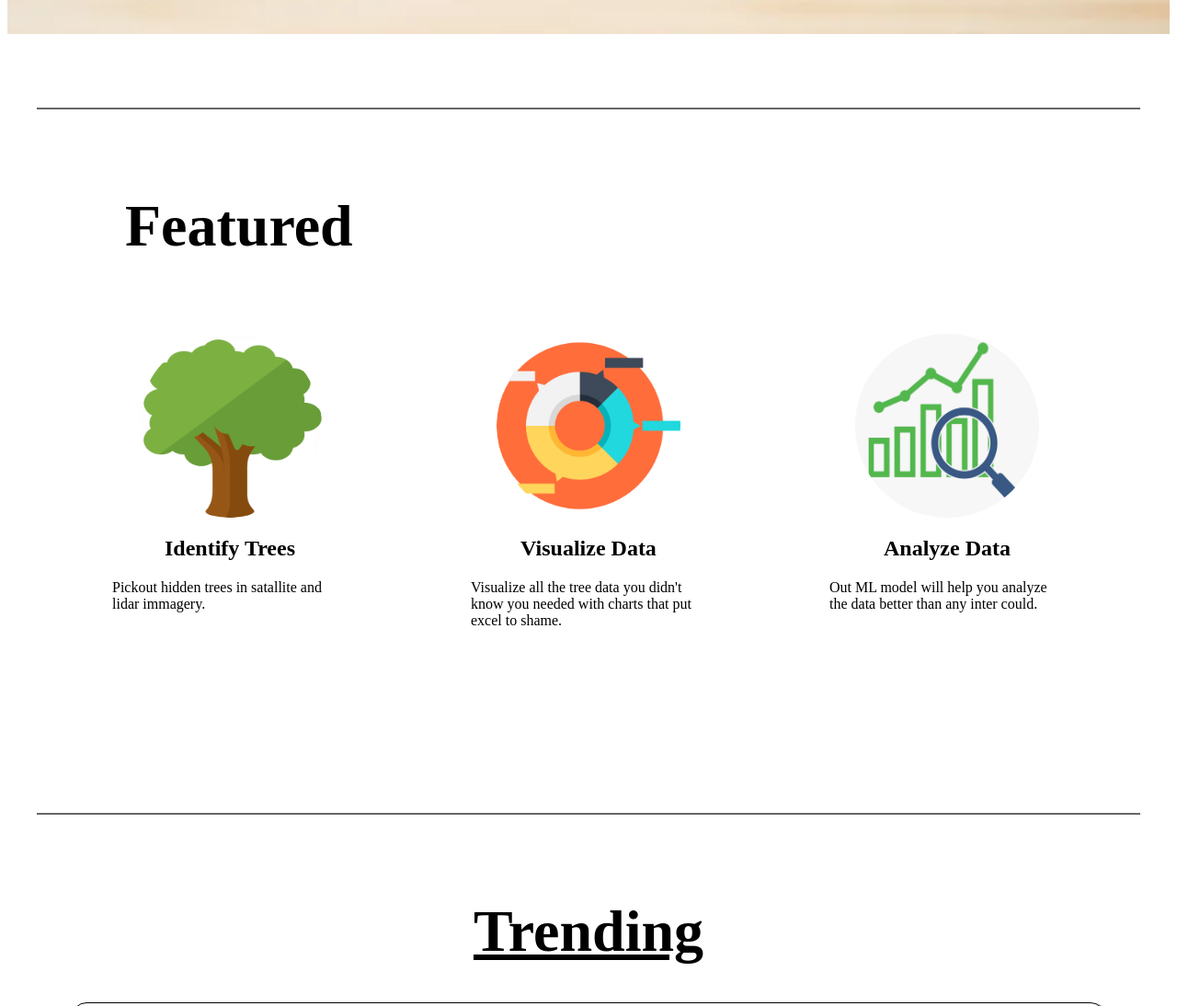
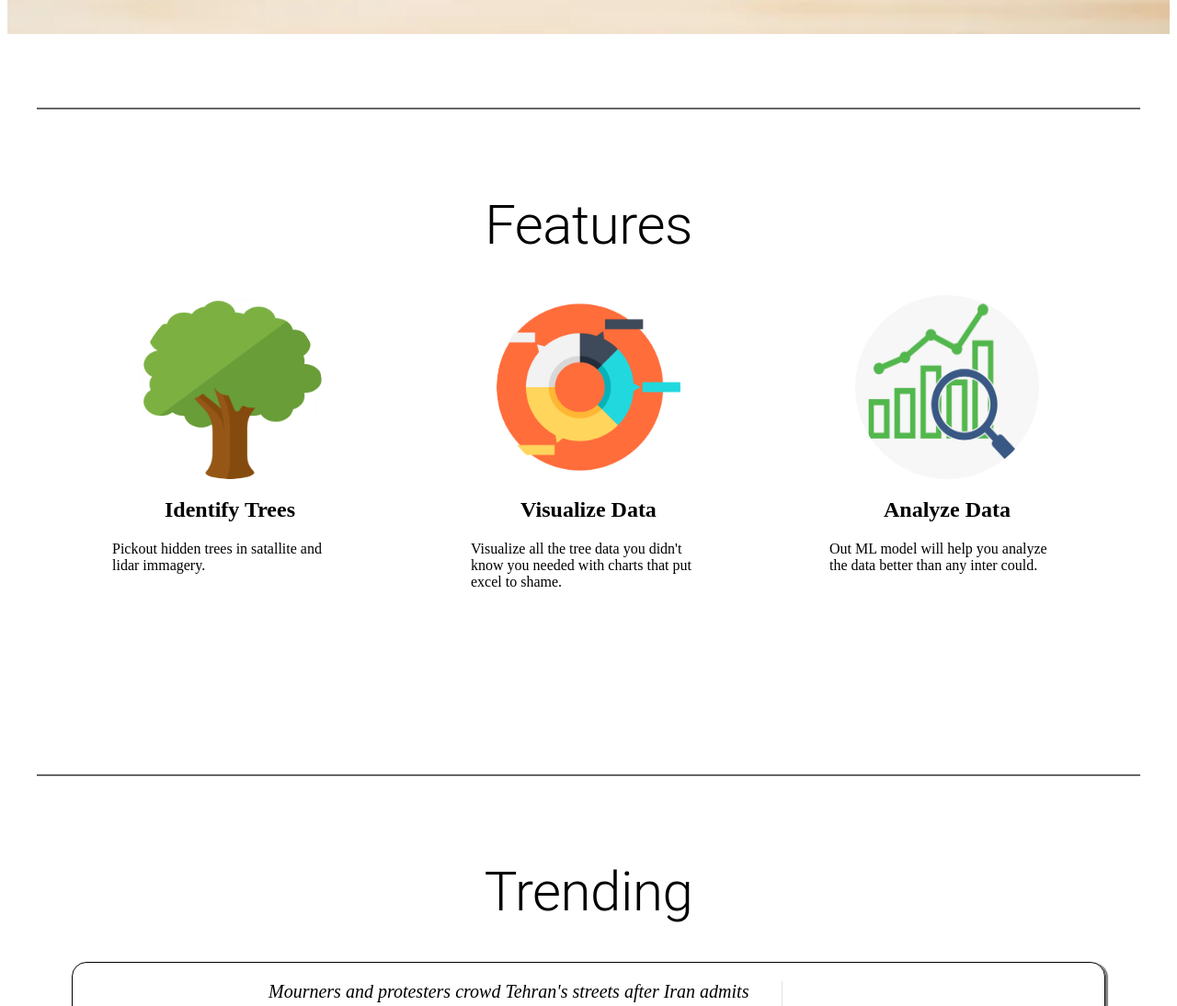
Before and after one commit to adrianosela/nwfacts, a React app in the folder nwfacts/: page / in a window 1280 px wide. Shown: the part 691-1785 px from the top of the page at 92% size. Built offline with nearby package versions, Linux system fonts and the light colour scheme.

Commit message:
Created a title component

```diff
--- a/nwfacts/src/components/Home/FeaturesComp/FeaturesComp.css
+++ b/nwfacts/src/components/Home/FeaturesComp/FeaturesComp.css
@@ -7,9 +7,8 @@
 }
 
 .featuresCompTitle{
-    font-weight: bold;
-    font-size: 4em;
-    padding: 10px 10vw 80px 10vw;
+    margin-left: auto;
+    margin-right: auto;
 }
 
 .featuresCompBody{
@@ -62,9 +61,6 @@
     .featuresWrapper{
         margin: 0 20px 50px 20px;
     }
-    .featuresCompTitle{
-        padding: 100px 2vw 100px 2vw;
-    }
 }
 
 @media screen and (max-width: 1300px)  {
--- a/nwfacts/src/components/Home/FeaturesComp/FeaturesComp.js
+++ b/nwfacts/src/components/Home/FeaturesComp/FeaturesComp.js
@@ -4,12 +4,15 @@ import "./FeaturesComp.css"
 import IconTree from "../../../assets/Icon_Tree.png"
 import IconChart from "../../../assets/Icon_Chart.png"
 import IconAnalyze from "../../../assets/Icon_Analyze1.png"
+import TitleComp from '../TitleComp/TitleComp'
 
 function FeaturesComp() {
 
     return (
         <div className="featuresCompWrapper">
-            <div className="featuresCompTitle">Featured</div>
+            <div className="featuresCompTitle">
+                <TitleComp title="Features"></TitleComp>
+            </div>
             <div className="featuresCompBody">
                 <div className="featuresWrapper">
                     <div className="featuresImg">
--- a/nwfacts/src/components/Home/NewsCardsComp/NewsCardsComp.css
+++ b/nwfacts/src/components/Home/NewsCardsComp/NewsCardsComp.css
@@ -5,13 +5,6 @@
     flex-flow: row wrap;
     margin: inherit;
     padding: 0 70px 0 70px;
-}
-
-.newsCompTitle{
-    font-weight: bold;
-    font-size: 4em;
-    padding: 10px 10vw 40px 10vw;
-    text-decoration: underline;
 }
 
 .newsCompBody{
--- a/nwfacts/src/components/Home/NewsCardsComp/NewsCardsComp.js
+++ b/nwfacts/src/components/Home/NewsCardsComp/NewsCardsComp.js
@@ -3,7 +3,7 @@ import "./NewsCardsComp.css";
 
 import NewsCard from './NewsCards/NewsCards'
 import imgGoogleIcon from '../../../assets/googleIcon.svg'
-
+import TitleComp from '../TitleComp/TitleComp'
 
 function NewsCardsComp() {
 
@@ -15,7 +15,7 @@ function NewsCardsComp() {
     url: "http://google.com"}
     return (
         <div className="newsCardCompContainer">
-            <div className="newsCompTitle">Trending</div>
+            <TitleComp title="Trending"></TitleComp>
             <div className="newsCompBody">
                 <NewsCard source={templateNewsItem} />
                 <NewsCard source={templateNewsItem} />
--- /dev/null
+++ b/nwfacts/src/components/Home/TitleComp/TitleComp.css
@@ -0,0 +1,5 @@
+.newsCompTitle{
+    padding: 10px 10vw 40px 10vw;
+    color: black;
+    margin: auto;
+}
--- /dev/null
+++ b/nwfacts/src/components/Home/TitleComp/TitleComp.js
@@ -0,0 +1,13 @@
+import React, { useState } from 'react'
+import "./TitleComp.css";
+import Typography from '@material-ui/core/Typography';
+
+class TitleComp extends React.Component {
+    render() {
+        return <Typography variant="h2" component="h3" className="newsCompTitle">
+                {this.props.title}
+        </Typography>
+    }
+}
+
+export default TitleComp;
```
